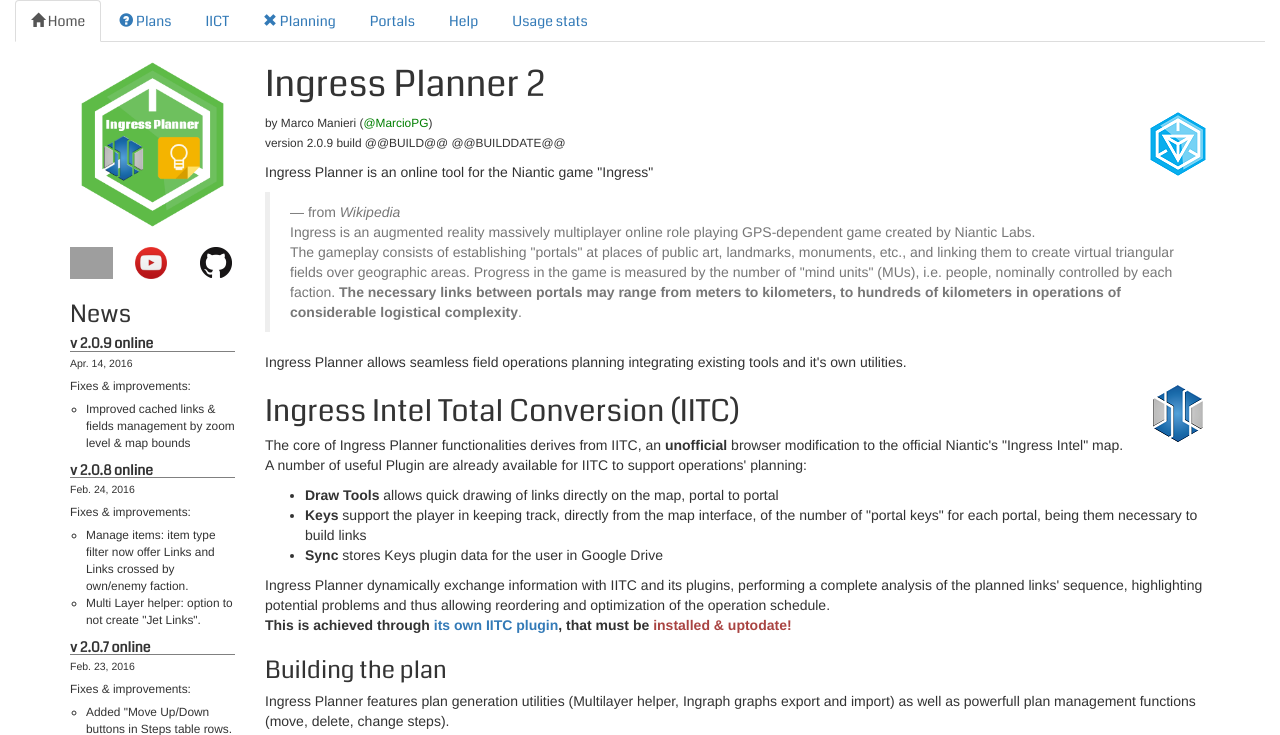
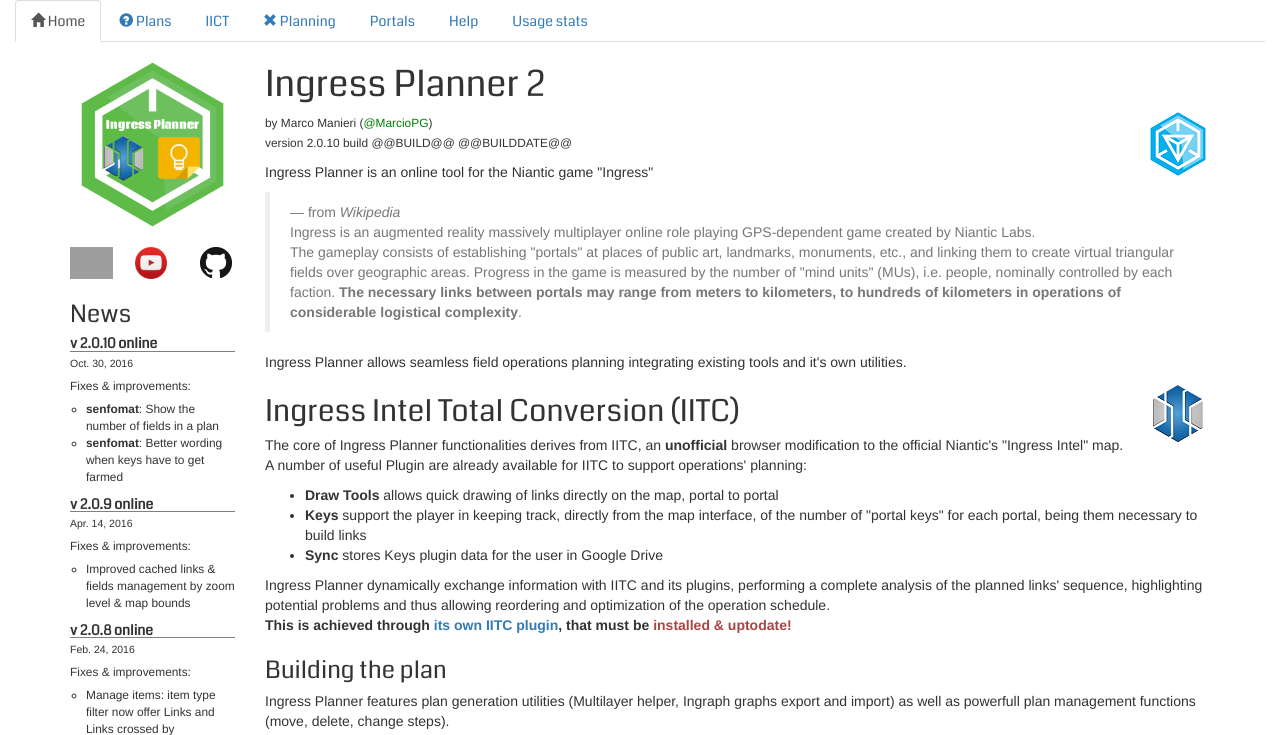
Before and after one commit to manierim/ingressplanner, a PHP site: page / in a window 1280 px wide. Shown: the top 735 px of the page. Run offline with PHP 8.4, Linux system fonts and the light colour scheme; some libraries are stand-ins or nearby versions; grey boxes are pictures that could not be loaded.

Commit message:
Version update

```diff
--- a/news-archive.php
+++ b/news-archive.php
@@ -2,6 +2,15 @@
 
 $news = array(
 // add newest to the top!
+
+    array(
+        'date'      => 'Oct. 30, 2016',
+        'version'   => '2.0.10',
+        'body' => array(
+            '<b>senfomat</b>: Show the number of fields in a plan',
+            '<b>senfomat</b>: Better wording when keys have to get farmed',
+        ),
+    ),
 
     array(
         'date'      => 'Apr. 14, 2016',
@@ -37,7 +46,7 @@ $news = array(
             'Backend data storage is now SQLite instead of JSON files (no more URL shortener issues).',
         ),
     ),
-
+/*
     array(
         'date'      => 'Dec. 29, 2015',
         'version'   => '2.0.5',
@@ -55,7 +64,6 @@ $news = array(
         ),
     ),
 
-/*
     array(
         'date'      => 'Dec. 27, 2015',
         'version'   => '2.0.3b',
```
